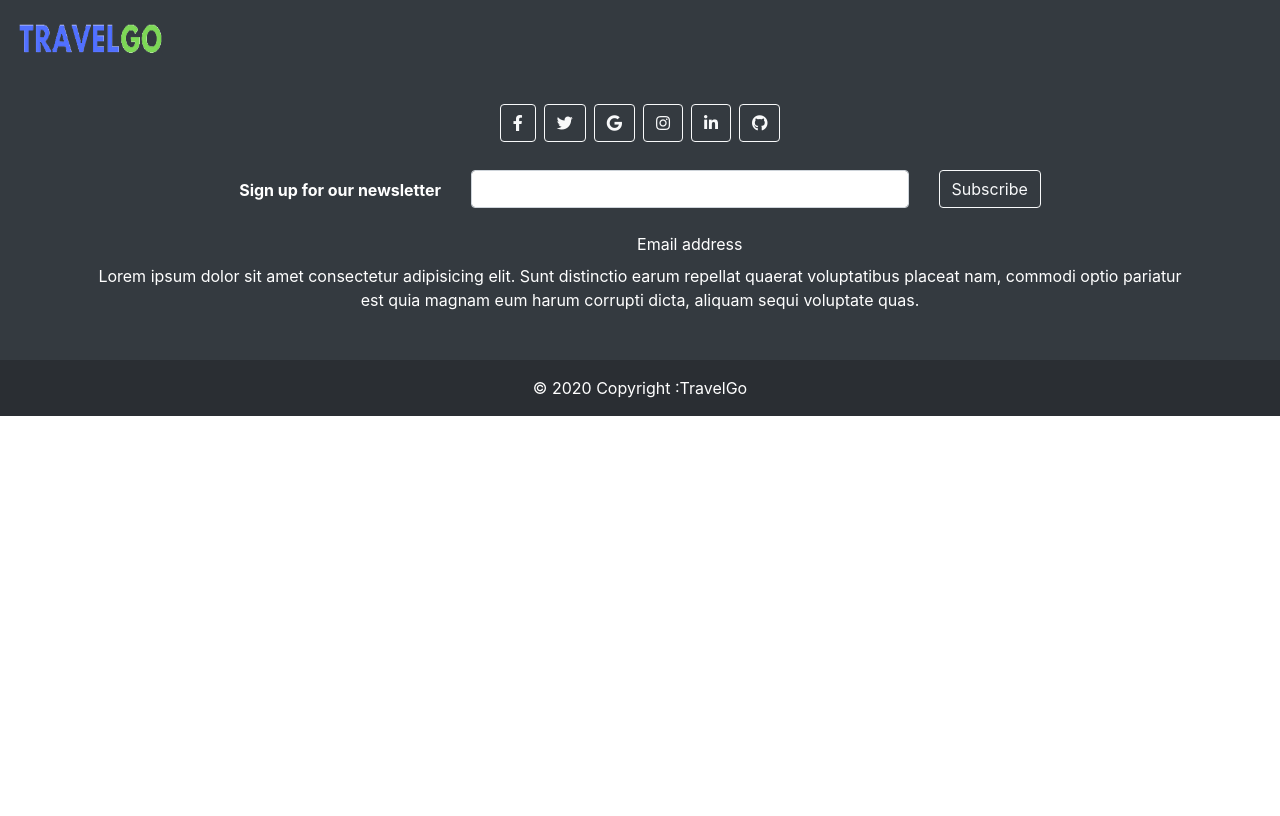
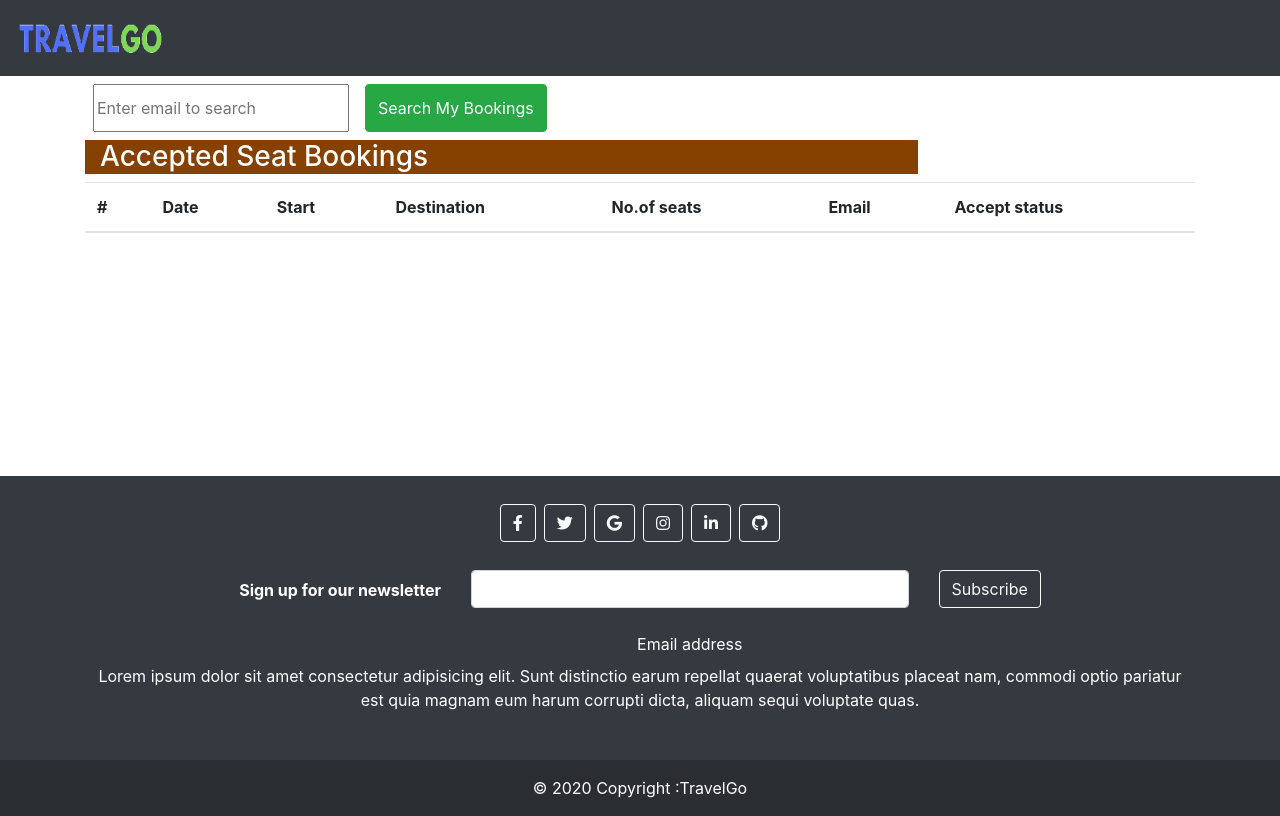
Before and after one commit to Tharushi1212/CSSE-frontend, a React (Create React App) app: page /userViewBookings in a window 1280 px wide. Built offline with nearby package versions, Linux system fonts and the light colour scheme.

Commit message:
#comment added view seat bookings

```diff
--- a/package.json
+++ b/package.json
@@ -14,6 +14,7 @@
     "@testing-library/react": "^13.3.0",
     "@testing-library/user-event": "^13.5.0",
     "axios": "^0.27.2",
+    "bootstrap-icons": "^1.9.1",
     "cors": "^2.8.5",
     "firebase": "^9.9.4",
     "jspdf": "^2.5.1",
--- a/src/App.js
+++ b/src/App.js
@@ -18,6 +18,7 @@ import CusViewTimeTables from './components/CusViewTimeTables';
 import AdminViewUserAccounts from './components/AdminViewUserAccounts';
 import Footer from './components/auth/Footer';
 import Navbar from './components/layout/Navbar';
+import UserViewBookedSeats from './components/userViewBookings';
 
 let isauth = localStorage.getItem('user');
 
@@ -49,6 +50,7 @@ function App() {
           <Route path="/UpdateTimeTables/:id" element={<UpdateTimeTables />} />
           <Route path="/AddUserAccount" element={<AddUserAccount />} />
           <Route path="/ViewUserAccounts" element={<ViewUserAccounts />} />
+          <Route path="/userViewBookings" element={<UserViewBookedSeats />} />
           <Route
             path="/AdminViewUserAccounts"
             element={<AdminViewUserAccounts />}
@@ -59,7 +61,7 @@ function App() {
           />
         </Routes>
 
-        <div style={{ marginTop: '0' }}>
+        <div container direction="row" alignItems="flex-end">
           {' '}
           <Footer />
         </div>
--- a/src/components/adminViewBookedSeats.js
+++ b/src/components/adminViewBookedSeats.js
@@ -1,18 +1,11 @@
 import React, { useEffect, useState } from 'react';
-import Table from '@mui/material/Table';
-import TableBody from '@mui/material/TableBody';
-import TableCell from '@mui/material/TableCell';
-import TableContainer from '@mui/material/TableContainer';
-import TableHead from '@mui/material/TableHead';
-import TableRow from '@mui/material/TableRow';
-import Paper from '@mui/material/Paper';
-import { Button } from '@mui/material';
+import CheckCircleOutlineIcon from '@mui/icons-material/CheckCircleOutline';
+import { Icon } from '@mui/material';
+import BookingTicket from './bookingTicket';
 
-const AdminViewBookedSeats = (AvailabilityModalOpnenError) => {
-  const [date, setDate] = useState();
-  const [start, setStart] = useState();
-  const [end, setEnd] = useState();
-  const [seats, setSeats] = useState();
+const AdminViewBookedSeats = () => {
+  const [id, setId] = useState();
+
   const [bookingArray, setBookingArray] = useState([]);
   useEffect(() => {
     getAllBlogs();
@@ -20,6 +13,8 @@ const AdminViewBookedSeats = (AvailabilityModalOpnenError) => {
 
   const handleDelete = async (e, id) => {
     try {
+      setId(id);
+
       console.log('delete blog', id);
       const deleteBooking = await fetch(
         `http://localhost:8080/bus/removeBookById/${id}`,
@@ -29,9 +24,10 @@ const AdminViewBookedSeats = (AvailabilityModalOpnenError) => {
       );
       const deleteDetails = await deleteBooking.json();
       if (deleteDetails) {
-        alert('Blog deleted sucessfully.');
+        console.log(deleteDetails.msg, 'ddd');
+
+        alert('Seat booking cancelled sucessfully.');
         location.reload();
-        AvailabilityModalOpnenError();
       } else {
         alert('Something went wrong');
       }
@@ -67,10 +63,12 @@ const AdminViewBookedSeats = (AvailabilityModalOpnenError) => {
             start: jsonData[i].start,
             end: jsonData[i].end,
             seats: jsonData[i].seats,
+            email: jsonData[i].email,
           };
           tempArray.push(temp);
         }
         setBookingArray(tempArray);
+
         console.log(tempArray);
       }
     } catch (error) {
@@ -78,7 +76,21 @@ const AdminViewBookedSeats = (AvailabilityModalOpnenError) => {
     }
   };
   return (
-    <div className="container">
+    <div
+      className="container"
+      style={{
+        width: '100%',
+        height: '50vh',
+        overflow: 'hidden',
+        position: 'relative',
+      }}
+    >
+      <div
+        className="col-lg-9 mt-2 mb-2"
+        style={{ backgroundColor: '#0000A0', color: 'white' }}
+      >
+        <h3>All Seat Booking Details</h3>
+      </div>
       <table className="table table-hover">
         <thead>
           <th>#</th>
@@ -86,7 +98,7 @@ const AdminViewBookedSeats = (AvailabilityModalOpnenError) => {
           <th>Start</th>
           <th>Destination</th>
           <th>No.of seats</th>
-          <th>id</th>
+          <th>Email</th>
         </thead>
 
         <tbody>
@@ -97,22 +109,14 @@ const AdminViewBookedSeats = (AvailabilityModalOpnenError) => {
               <td>{post.start}</td>
               <td>{post.end}</td>
               <td>{post.seats}</td>
-              <td>{post.id}</td>
+              <td>{post.email}</td>
 
-              <td>
-                <button
-                  className="btn btn-warning"
-                  onClick={(e) => handleAccept(e, post.id)}
-                >
-                  <i className="fas fa-edit"></i>&nbsp;Accept
-                </button>
-              </td>
               <td>
                 <button
                   className="btn btn-danger"
                   onClick={(e) => handleDelete(e, post.id)}
                 >
-                  &nbsp;Delete
+                  <i className="fas fa-trash-alt"></i>&nbsp;cancel
                 </button>
               </td>
             </tr>
--- a/src/components/auth/Footer.js
+++ b/src/components/auth/Footer.js
@@ -1,4 +1,4 @@
-import React from "react";
+import React from 'react';
 import {
   MDBFooter,
   MDBContainer,
@@ -7,7 +7,7 @@ import {
   MDBCol,
   MDBRow,
   MDBBtn,
-} from "mdb-react-ui-kit";
+} from 'mdb-react-ui-kit';
 
 export default function Footer() {
   return (
@@ -120,7 +120,7 @@ export default function Footer() {
 
       <div
         className="text-center p-3"
-        style={{ backgroundColor: "rgba(0, 0, 0, 0.2)" }}
+        style={{ backgroundColor: 'rgba(0, 0, 0, 0.2)' }}
       >
         © 2020 Copyright :
         <a className="text-white" href="https://mdbootstrap.com/">
--- a/src/components/bookingTicket.js
+++ b/src/components/bookingTicket.js
@@ -42,7 +42,7 @@ const style = {
   p: 4,
 };
 
-const BookingTicket = () => {
+const BookingTicket = (props) => {
   const [AvailabilityModalOpnen, setAvailabilityModalOpnen] = useState(false);
   const [AvailabilityModalOpnenError, setAvailabilityModalOpnenError] =
     useState(false);
@@ -51,9 +51,11 @@ const BookingTicket = () => {
   const [date, setDate] = useState();
   const [end, setEnd] = useState();
   const [start, setStart] = useState();
+  const [email, setEmail] = useState('');
 
   useEffect(() => {
-    date, end, start, seats;
+    date, end, start, seats, email;
+    handleDelete(props.message);
   }, []);
 
   //null validation of the form
@@ -67,7 +69,7 @@ const BookingTicket = () => {
   };
 
   const onInsertOk = async () => {
-    const body = { date, start, end, seats };
+    const body = { date, start, end, seats, email };
     try {
       const insert = await fetch('http://localhost:8080/bus/bookTickets', {
         method: 'POST',
@@ -83,11 +85,40 @@ const BookingTicket = () => {
       setStart('');
       setEnd('');
       setSeats('');
-      <AdminViewBookedSeats
-        AvailabilityModalOpnenError={AvailabilityModalOpnenError}
-      />;
+      setEmail('');
     } catch (error) {
       console.error(error.message);
+    }
+  };
+
+  //delete
+  const handleDelete = async (message) => {
+    console.log(message, 'aaaaaaaaaa');
+    // try {
+    //   console.log('delete blog', id);
+    //   const deleteBooking = await fetch(
+    //     `http://localhost:8080/bus/removeBookById/${id}`,
+    //     {
+    //       method: 'DELETE',
+    //     }
+    //   );
+    //   const deleteDetails = await deleteBooking.json();
+    //   if (deleteDetails) {
+    //     alert('Seat booking cancelled sucessfully.');
+    //     location.reload();
+    //     handleClose();
+    //   } else {
+    //     alert('Something went wrong');
+    //   }
+    //   if (newData.msg === 'delete success') {
+    //     setAvailabilityModalOpnenError(true);
+    //   }
+    //   console.log(deleteBlog);
+    // } catch (error) {
+    //   console.error(error.message);
+    // }
+    if (message == 'delete success') {
+      setAvailabilityModalOpnenError(true);
     }
   };
 
@@ -102,15 +133,6 @@ const BookingTicket = () => {
 
   return (
     <>
-      {/* <div
-        className="col-md-8 mt-4 mx-auto"
-        style={{
-          display: 'flex',
-          flexDirection: 'column',
-          alignItems: 'center',
-          justifyContent: 'center',
-        }}
-      > */}
       <div
         className="col-lg-9 mt-2 mb-2"
         style={{
@@ -232,6 +254,18 @@ const BookingTicket = () => {
                     <MenuItem value={12}>12</MenuItem>
                   </Select>
                 </div>
+                <div style={{ marginTop: 5 }}>
+                  <Typography style={{ marginBottom: 3, fontWeight: 600 }}>
+                    Email
+                  </Typography>
+                  <TextField
+                    id="outlined-basic"
+                    label="email"
+                    variant="outlined"
+                    value={email}
+                    onChange={(e) => setEmail(e.target.value)}
+                  />
+                </div>
                 <div
                   style={{
                     display: 'flex',
@@ -245,7 +279,7 @@ const BookingTicket = () => {
                     onClick={onInsertOk}
                     size="small"
                   >
-                    Check Availability
+                    Book Tickets
                   </ColorButton>
                 </div>
               </Box>
--- /dev/null
+++ b/src/components/userViewBookings.js
@@ -0,0 +1,164 @@
+import React, { useEffect, useState } from 'react';
+import CheckCircleOutlineIcon from '@mui/icons-material/CheckCircleOutline';
+import { Icon } from '@mui/material';
+import BookingTicket from './bookingTicket';
+import Modal from '@mui/material/Modal';
+import {
+  FormControl,
+  Box,
+  TextField,
+  Typography,
+  Button,
+  IconButton,
+} from '@mui/material';
+import Select from '@mui/material/Select';
+import MenuItem from '@mui/material/MenuItem';
+import { styled } from '@mui/material/styles';
+
+const UserViewBookedSeats = () => {
+  const [email, setEmail] = useState();
+
+  const [bookingArray, setBookingArray] = useState([]);
+  const [AvailabilityModalOpnenError, setAvailabilityModalOpnenError] =
+    useState(false);
+  const handleClose = () => setAvailabilityModalOpnenError(false);
+
+  const handleEmail = (e) => {
+    setEmail(e.target.value);
+  };
+
+  //get all blogs
+  const SearchBookings = async () => {
+    console.log('view blogs');
+    var body = {
+      email: email,
+    };
+    try {
+      const insert = await fetch(
+        'http://localhost:8080/bus/getBookingByEmail',
+        {
+          method: 'POST',
+          body: JSON.stringify(body),
+          headers: {
+            'Content-Type': 'application/json',
+          },
+        }
+      );
+      const jsonData = await insert.json();
+      console.log(jsonData);
+      if (jsonData) {
+        let tempArray = [];
+        for (let i = 0; i < jsonData.length; i++) {
+          let temp = {
+            id: jsonData[i]._id,
+            date: jsonData[i].date,
+            start: jsonData[i].start,
+            end: jsonData[i].end,
+            seats: jsonData[i].seats,
+            email: jsonData[i].email,
+          };
+          tempArray.push(temp);
+        }
+        setBookingArray(tempArray);
+
+        if (tempArray.length === 0) {
+          setAvailabilityModalOpnenError(true);
+        }
+
+        console.log(tempArray);
+      }
+    } catch (error) {
+      console.error(error.message);
+    }
+  };
+  //modal style
+  const style = {
+    position: 'absolute',
+    top: '50%',
+    left: '50%',
+    transform: 'translate(-50%, -50%)',
+    width: 400,
+    bgcolor: 'background.paper',
+    border: '2px solid #000',
+    boxShadow: 24,
+    p: 4,
+  };
+
+  return (
+    <div
+      className="container"
+      style={{
+        width: '100%',
+        height: '50vh',
+        overflow: 'hidden',
+        position: 'relative',
+      }}
+    >
+      <div
+        style={{ display: 'flex', flexDirection: 'row', gap: 8, marginTop: 8 }}
+      >
+        <br />
+        <input onChange={handleEmail} placeholder="Enter email to search" />
+        <br />
+        <br />
+        <button className="btn btn-success" onClick={() => SearchBookings()}>
+          Search My Bookings
+        </button>
+      </div>
+      <div
+        className="col-lg-9 mt-2 mb-2"
+        style={{ backgroundColor: '#864000', color: 'white' }}
+      >
+        <h3>Accepted Seat Bookings</h3>
+      </div>
+      <table className="table table-hover">
+        <thead>
+          <th>#</th>
+          <th>Date</th>
+          <th>Start</th>
+          <th>Destination</th>
+          <th>No.of seats</th>
+          <th>Email</th>
+          <th>Accept status</th>
+        </thead>
+
+        <tbody>
+          {bookingArray.map((post, index) => (
+            <tr key={index}>
+              <td>{index + 1}</td>
+              <td>{post.date}</td>
+              <td>{post.start}</td>
+              <td>{post.end}</td>
+              <td>{post.seats}</td>
+              <td>{post.email}</td>
+
+              <td style={{ color: 'green', fontWeight: 800 }}>
+                Booking Accepted
+              </td>
+            </tr>
+          ))}
+        </tbody>
+      </table>
+      {/* error modal */}
+      <div>
+        <Modal
+          open={AvailabilityModalOpnenError}
+          onClose={handleClose}
+          aria-labelledby="modal-modal-title"
+          aria-describedby="modal-modal-description"
+        >
+          <Box sx={style}>
+            {/* <Typography id="modal-modal-title" variant="h6" component="h2">
+              Available number of seats : {seats}
+            </Typography> */}
+            <Typography id="modal-modal-title" variant="h6" component="h2">
+              Sorry Booking fail. Seats not available.
+            </Typography>
+          </Box>
+        </Modal>
+      </div>
+    </div>
+  );
+};
+
+export default UserViewBookedSeats;
```
